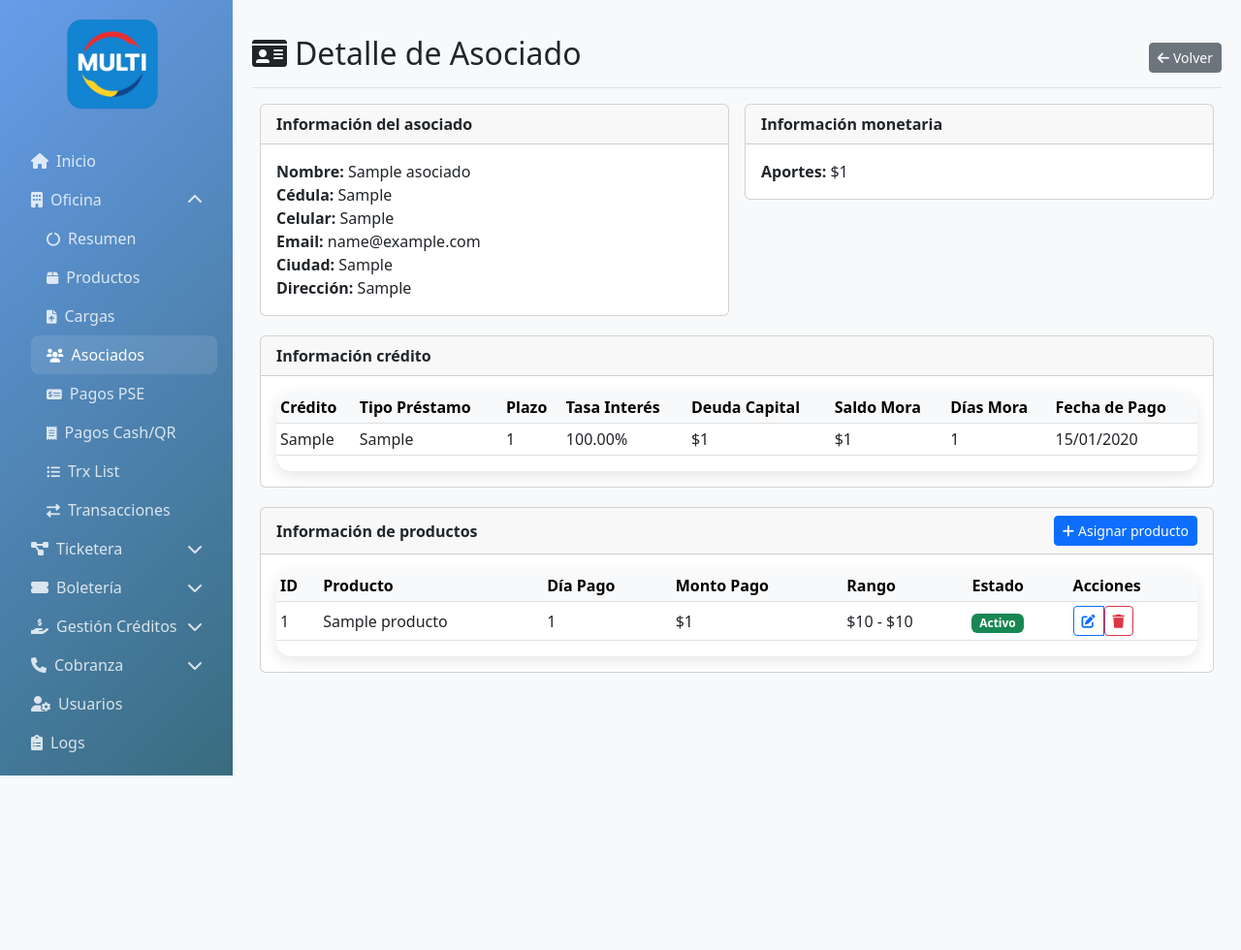
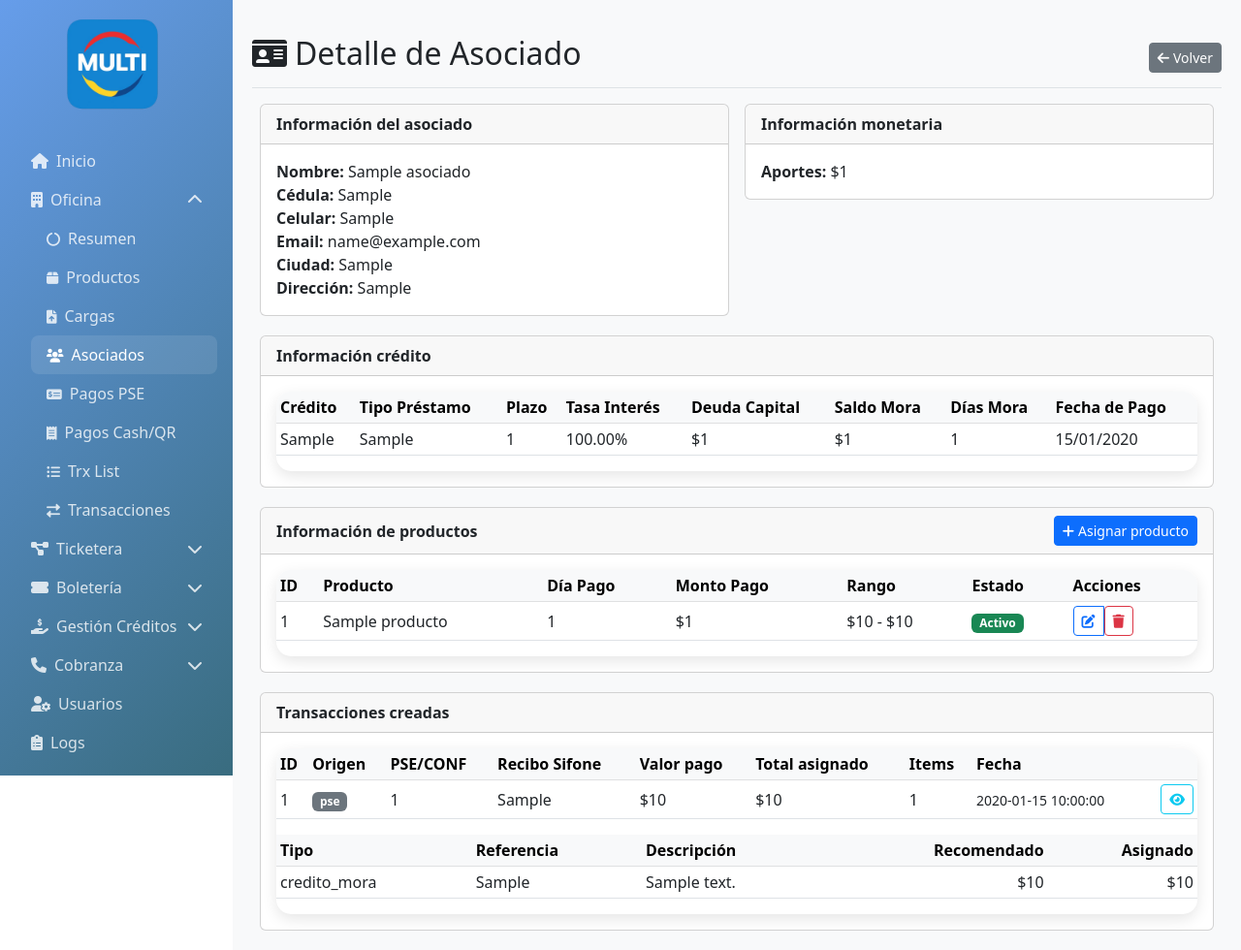
Before and after one commit to sandresog98/multi_app, a PHP site: the page made by ui/modules/oficina/pages/asociados_detalle.php in a window 1280 px wide. Shown: the whole page at 97% size. Before the commit the page ends 800 px from the top, so only its background shows below. Run offline with PHP 8.4, Linux system fonts and the light colour scheme; the visitor is signed in with stand-in values (Sample User, id 1); tables that the repository leaves empty hold one stand-in row (values such as "Sample post").

Commit message:
UI Oficina, asociados detalle de transacciones

```diff
--- a/ui/modules/oficina/pages/asociados_detalle.php
+++ b/ui/modules/oficina/pages/asociados_detalle.php
@@ -2,6 +2,7 @@
 require_once '../../../controllers/AuthController.php';
 require_once '../../../config/paths.php';
 require_once '../models/DetalleAsociado.php';
+require_once '../models/Transaccion.php';
 require_once '../../../models/Logger.php';
 require_once '../../../utils/dictionary.php';
 
@@ -9,6 +10,7 @@ $auth = new AuthController();
 $auth->requireAnyRole(['admin','oficina']);
 $currentUser = $auth->getCurrentUser();
 $detalleModel = new DetalleAsociado();
+$txModel = new Transaccion();
 $logger = new Logger();
 
 $cedula = $_GET['cedula'] ?? '';
@@ -18,6 +20,10 @@ $info = $detalleModel->getAsociadoInfo($cedula) ?: [];
 $creditos = $detalleModel->getCreditos($cedula);
 $asignaciones = $detalleModel->getAsignaciones($cedula);
 $productosActivos = $detalleModel->getActiveProducts();
+
+// Transacciones del asociado
+$tpage = (int)($_GET['tpage'] ?? 1);
+$txListado = $txModel->listTransacciones($cedula, $tpage, 10);
 
 $message = '';
 $error = '';
@@ -172,6 +178,67 @@ include '../../../views/layouts/header.php';
         </div>
       </div>
 
+      <div class="row g-3 mt-1" id="txlist">
+        <div class="col-12">
+          <div class="card"><div class="card-header"><strong>Transacciones creadas</strong></div><div class="card-body">
+            <div class="table-responsive">
+              <table class="table table-sm table-hover align-middle">
+                <thead class="table-light"><tr><th>ID</th><th>Origen</th><th>PSE/CONF</th><th>Recibo Sifone</th><th>Valor pago</th><th>Total asignado</th><th>Items</th><th>Fecha</th><th></th></tr></thead>
+                <tbody>
+                <?php foreach (($txListado['items'] ?? []) as $tx): ?>
+                  <tr>
+                    <td><?php echo (int)$tx['id']; ?></td>
+                    <td><span class="badge bg-secondary"><?php echo htmlspecialchars($tx['origen_pago']); ?></span></td>
+                    <td><?php echo htmlspecialchars($tx['pse_id'] ?: $tx['confiar_id']); ?></td>
+                    <td><?php echo htmlspecialchars($tx['recibo_caja_sifone'] ?? ''); ?></td>
+                    <td><?php echo '$'.number_format((float)$tx['valor_pago_total'],0); ?></td>
+                    <td><?php echo '$'.number_format((float)$tx['total_asignado'],0); ?></td>
+                    <td><?php echo (int)$tx['items']; ?></td>
+                    <td><small><?php echo htmlspecialchars($tx['fecha_creacion']); ?></small></td>
+                    <td class="text-end">
+                      <a href="#modalTx<?php echo (int)$tx['id']; ?>" data-bs-toggle="modal" class="btn btn-sm btn-outline-info"><i class="fas fa-eye"></i></a>
+                    </td>
+                  </tr>
+                  <div class="modal fade" id="modalTx<?php echo (int)$tx['id']; ?>" tabindex="-1">
+                    <div class="modal-dialog modal-lg"><div class="modal-content">
+                      <div class="modal-header"><h5 class="modal-title"><i class="fas fa-receipt me-2"></i>Detalle transacción #<?php echo (int)$tx['id']; ?></h5><button class="btn-close" data-bs-dismiss="modal"></button></div>
+                      <div class="modal-body">
+                        <?php $txh = $txModel->getTransaccion((int)$tx['id']); $txd = $txModel->getTransaccionDetalles((int)$tx['id']); ?>
+                        <div class="mb-2 small text-muted">Origen: <strong><?php echo htmlspecialchars($txh['origen_pago']); ?></strong> | Referencia: <strong><?php echo htmlspecialchars($txh['pse_id'] ?: $txh['confiar_id']); ?></strong> | Valor pago: <strong><?php echo '$'.number_format((float)$txh['valor_pago_total'],0); ?></strong></div>
+                        <div class="table-responsive">
+                          <table class="table table-sm table-hover align-middle">
+                            <thead class="table-light"><tr><th>Tipo</th><th>Referencia</th><th>Descripción</th><th class="text-end">Recomendado</th><th class="text-end">Asignado</th></tr></thead>
+                            <tbody>
+                            <?php foreach ($txd as $d): ?>
+                              <tr>
+                                <td><?php echo htmlspecialchars($d['tipo_rubro']); ?></td>
+                                <td><?php echo htmlspecialchars($d['referencia_credito'] ?: $d['producto_id']); ?></td>
+                                <td class="text-truncate" style="max-width:260px"><?php echo htmlspecialchars($d['descripcion'] ?? ''); ?></td>
+                                <td class="text-end"><?php echo '$'.number_format((float)$d['valor_recomendado'],0); ?></td>
+                                <td class="text-end"><?php echo '$'.number_format((float)$d['valor_asignado'],0); ?></td>
+                              </tr>
+                            <?php endforeach; ?>
+                            </tbody>
+                          </table>
+                        </div>
+                      </div>
+                    </div></div>
+                  </div>
+                <?php endforeach; ?>
+                </tbody>
+              </table>
+            </div>
+            <?php if ((($txListado['pages'] ?? 1)) > 1): $tp=(int)$txListado['current_page']; $pgs=(int)$txListado['pages']; ?>
+              <nav><ul class="pagination pagination-sm justify-content-center">
+                <?php for ($i=1;$i<=$pgs;$i++): ?>
+                  <li class="page-item <?php echo $i==$tp?'active':''; ?>"><a class="page-link" href="?cedula=<?php echo urlencode($cedula); ?>&tpage=<?php echo $i; ?>#txlist"><?php echo $i; ?></a></li>
+                <?php endfor; ?>
+              </ul></nav>
+            <?php endif; ?>
+          </div></div>
+        </div>
+      </div>
+
     </main>
   </div>
 </div>
```
